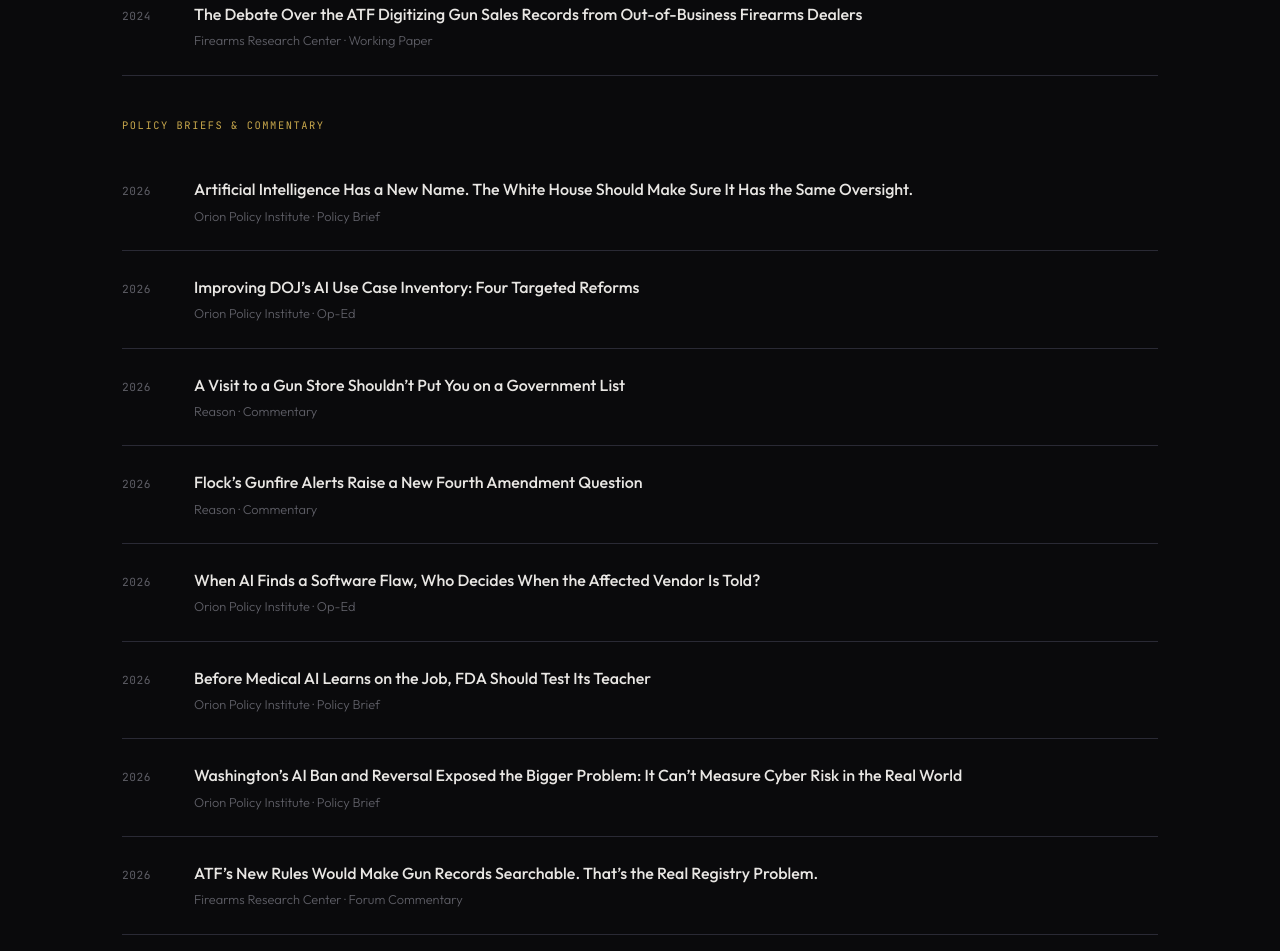
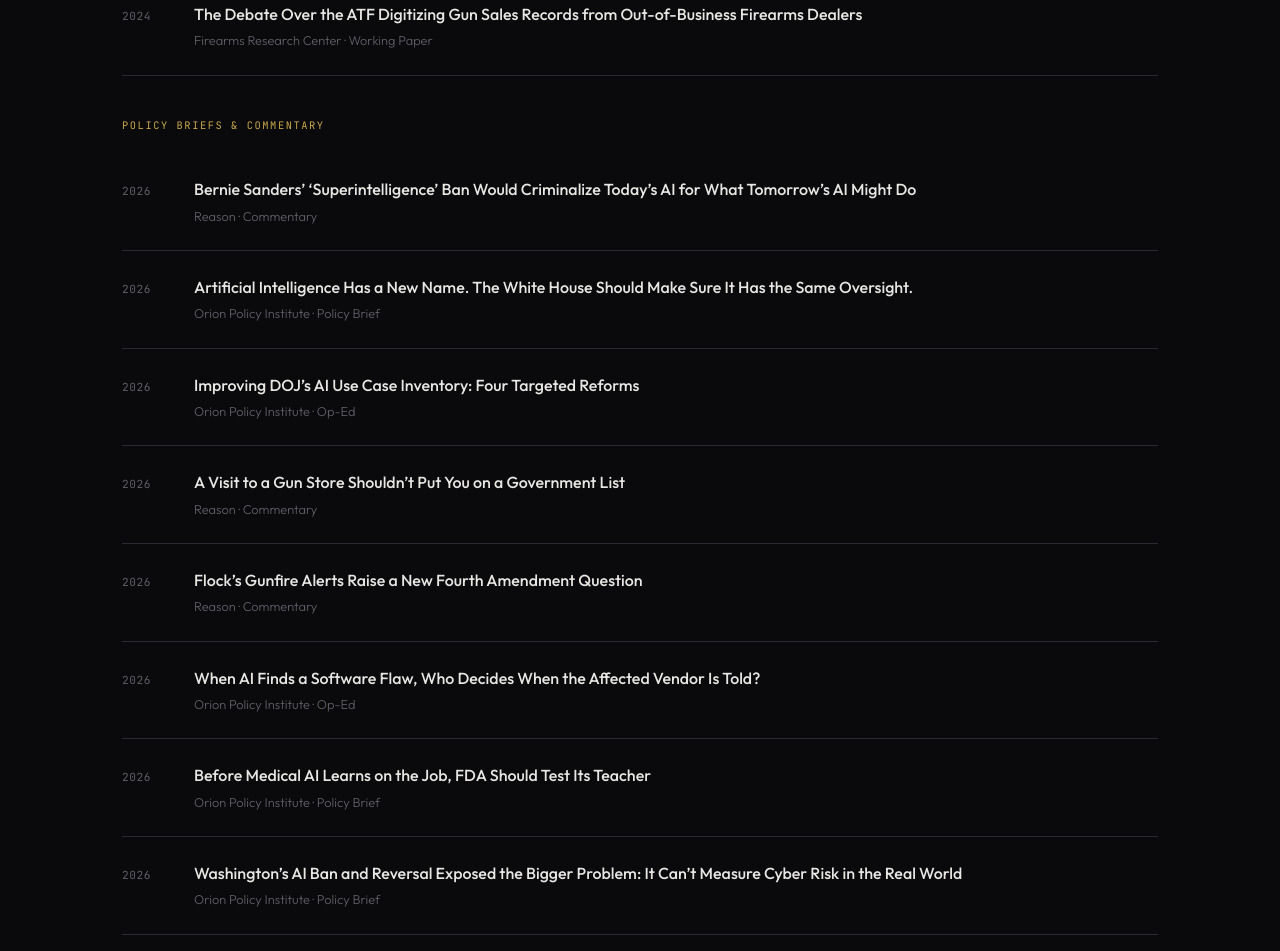
Before and after one commit to delschlangen/delschlangen.github.io, a plain HTML site: page index.html in a window 1280 px wide. Shown: the part 1685-2636 px from the top of the page. Drawn offline with Linux system fonts and the light colour scheme.

Commit message:
Add new publication link for Bernie Sanders commentary

```diff
--- a/index.html
+++ b/index.html
@@ -910,6 +910,14 @@
 
                 <div class="cv-category-label" style="margin-top: 2.5rem;">Policy Briefs &amp; Commentary</div>
 
+                <a href="https://reason.com/2026/11/19/bernie-sanders-superintelligence-ban-would-criminalize-todays-ai-for-what-tomorrows-ai-might-do/" class="pub-item" target="_blank" rel="noopener">
+                    <span class="pub-year">2026</span>
+                    <div class="pub-info">
+                        <div class="pub-title">Bernie Sanders’ ‘Superintelligence’ Ban Would Criminalize Today’s AI for What Tomorrow’s AI Might Do</div>
+                        <div class="pub-venue">Reason · Commentary</div>
+                    </div>
+                </a>
+
                 <a href="https://orionpolicy.org/artificial-intelligence-has-a-new-name-the-white-house-should-make-sure-it-has-the-same-oversight/" class="pub-item" target="_blank" rel="noopener">
                     <span class="pub-year">2026</span>
                     <div class="pub-info">
```
